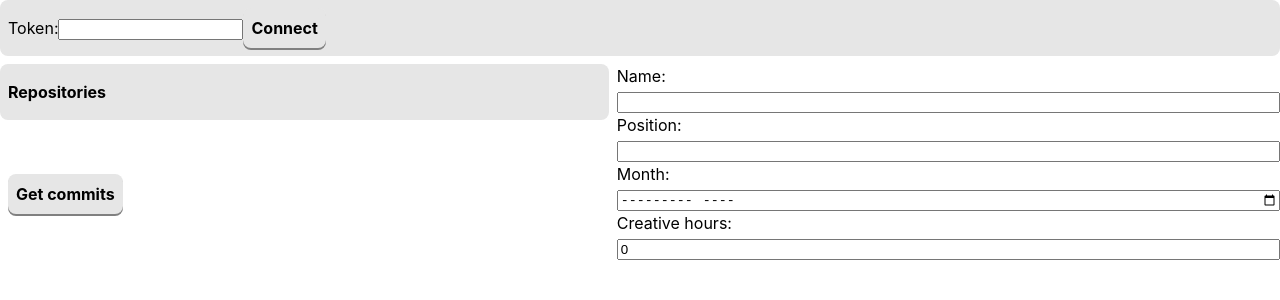
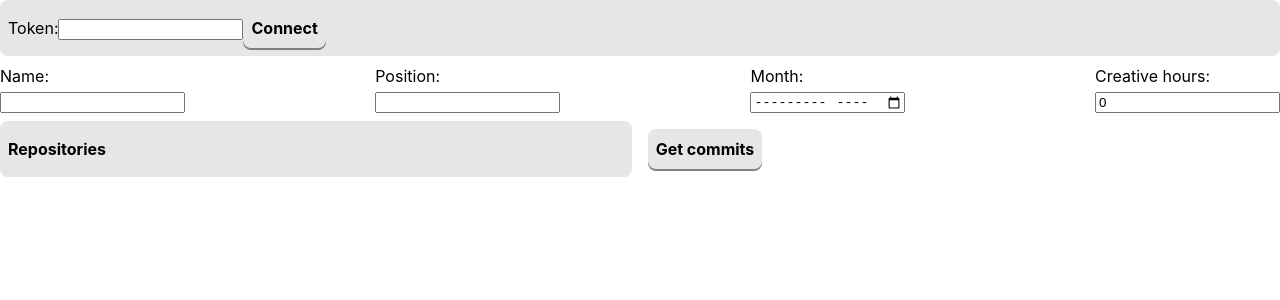
Before and after one commit to lawfx/pan-protocol, a React (Vite) app: page / in a window 1280 px wide. Shown: the top 300 px of the page. Built offline with nearby package versions, Linux system fonts and the light colour scheme.

Commit message:
reorganized ui elements a bit

```diff
--- a/src/App.tsx
+++ b/src/App.tsx
@@ -122,8 +122,8 @@
   display: grid;
   grid-template-areas:
   "login login"
-  "repos data"
-  "commits data";
+  "data data"
+  "repos commits";
   gap: 8px;
 `;
 
--- a/src/Data/Data.tsx
+++ b/src/Data/Data.tsx
@@ -1,3 +1,4 @@
+import { styled } from "styled-components";
 import Input from "../Input/Input";
 import { DataInfo } from "../models/data-info";
 
@@ -10,11 +11,16 @@
   }) {
 
   return (
-    <>
+    <Wrapper>
       <Input label="Name" value={data.name} setValue={setName} />
       <Input label="Position" value={data.position} setValue={setPosition} />
       <Input label="Month" type="month" value={data.date} setValue={setDate} />
       <Input label="Creative hours" type="number" value={data.hours} setValue={setHours} />
-    </>
+    </Wrapper>
   );
 }
+
+const Wrapper = styled.div`
+  display: flex;
+  justify-content: space-between;
+`;
```
